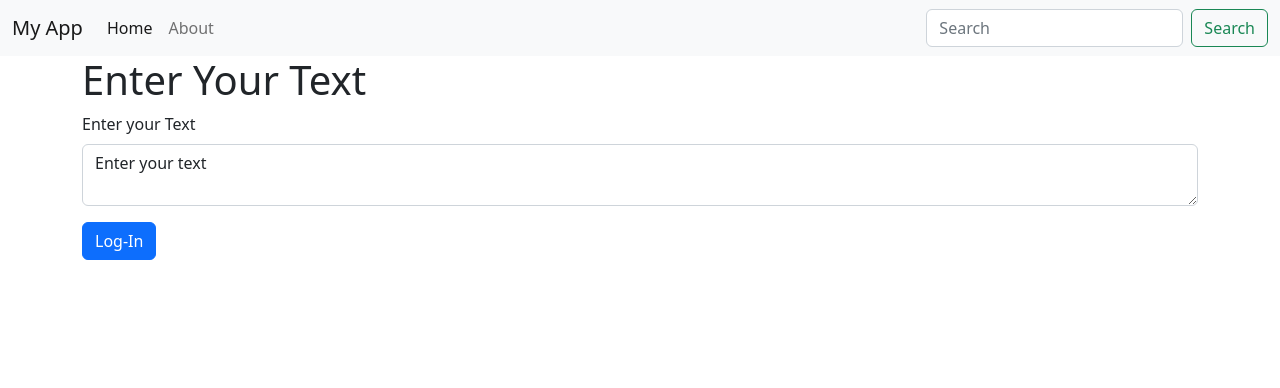
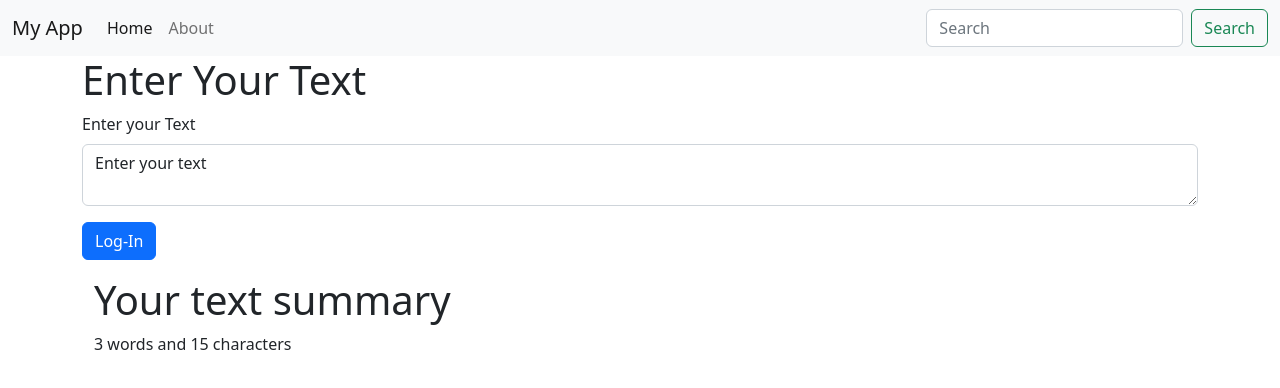
Before and after one commit to NewCodeTushar/Text-Utility-App, a React (Create React App) app: page / in a window 1280 px wide. Shown: the top 388 px of the page. Built offline with nearby package versions, Linux system fonts and the light colour scheme.

Commit message:
Adding Text Summary

```diff
--- a/src/components/HomeForm.js
+++ b/src/components/HomeForm.js
@@ -23,6 +23,10 @@
               <textarea className="form-control" value={text} onChange={handleOnchange} id="exampleFormControlTextarea1" row="1"></textarea>
           </div>
           <button className="btn btn-primary" onClick={handleUpClick}>Log-In</button>
+          <div className="container my-3">
+            <h1>Your text summary</h1>
+            <p>{text.split(" ").length} words and {text.length} characters</p>
+          </div>
     </div>
   )
 }
```
